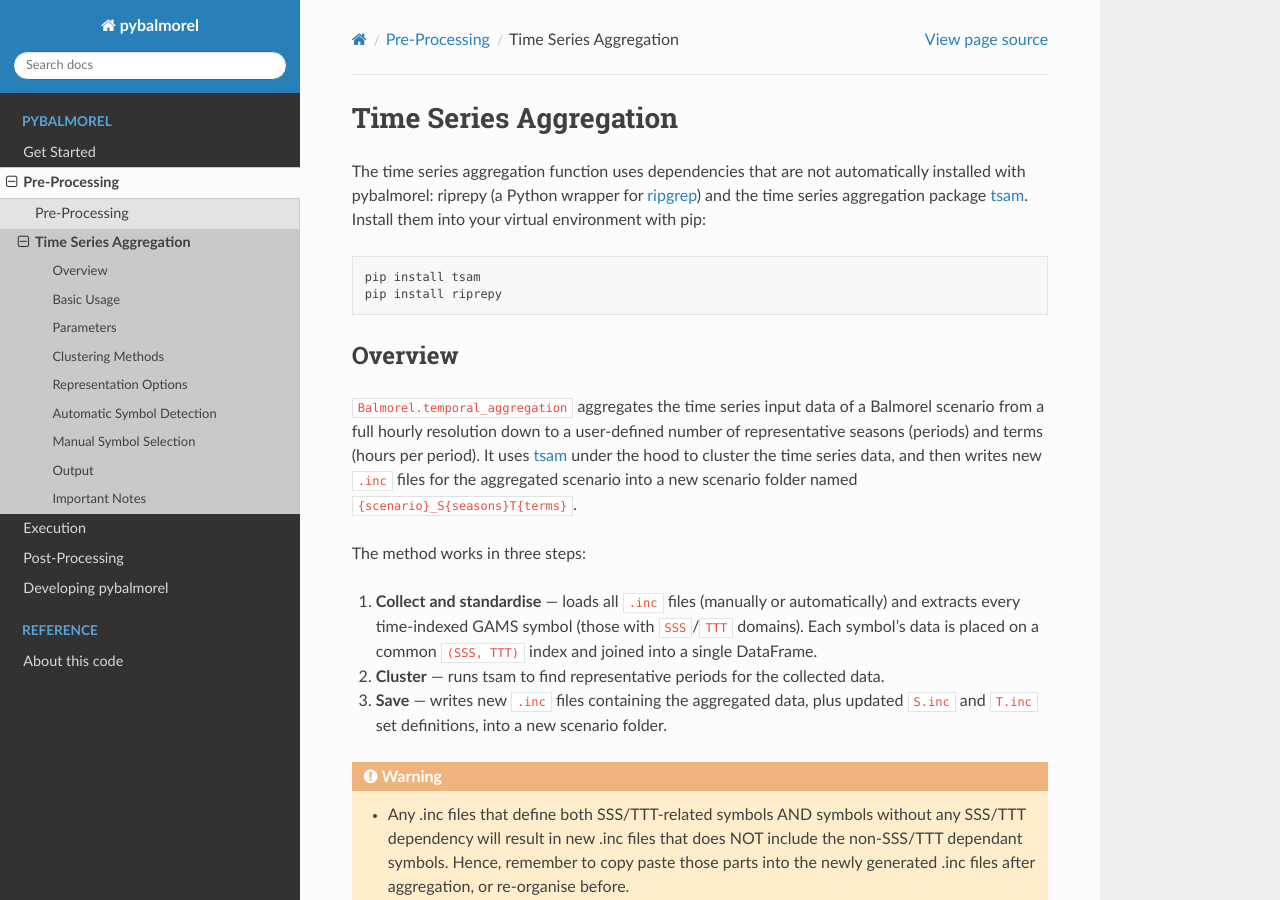
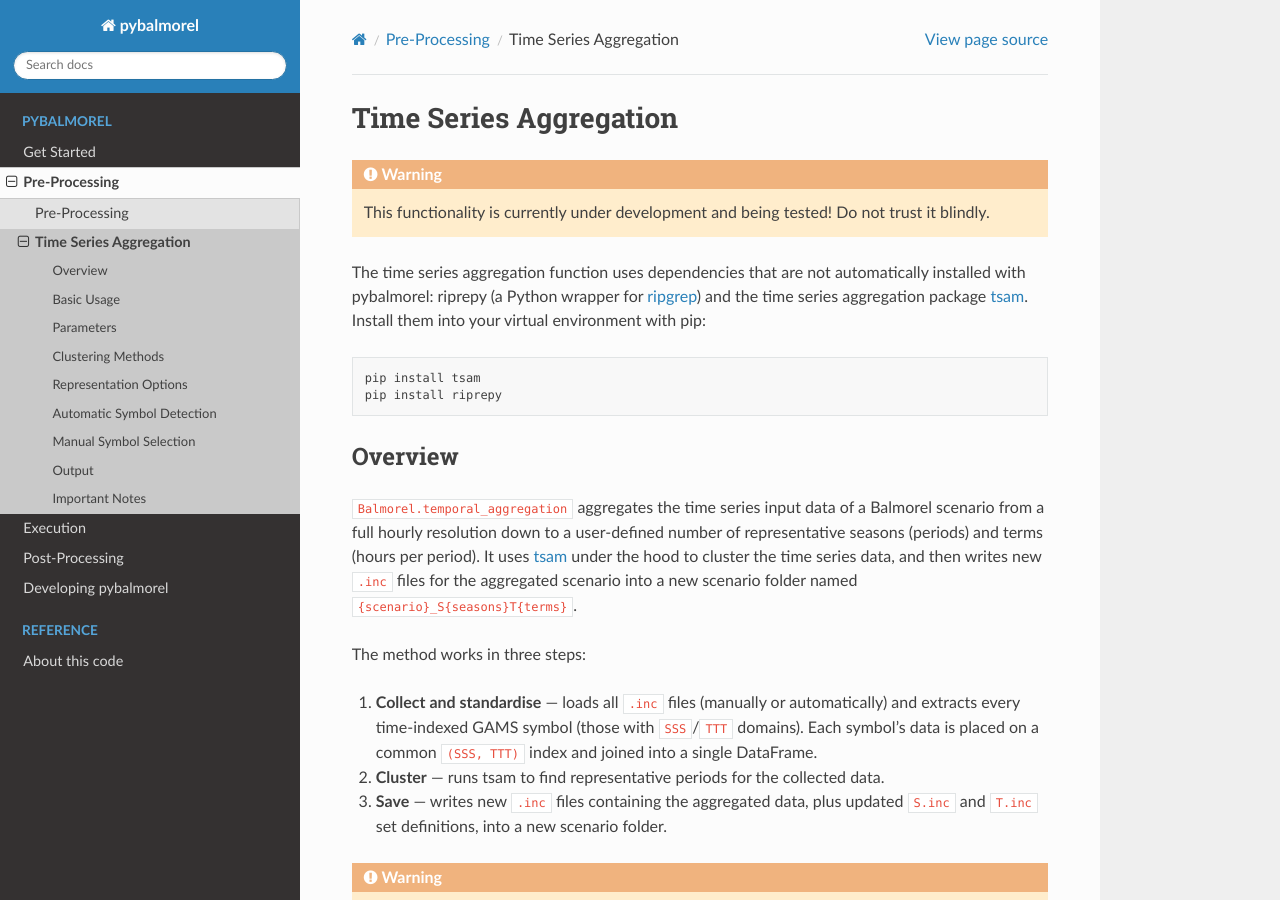
Before and after one commit to balmorelcommunity/pybalmorel, a Sphinx documentation site: the page built from docs/preprocessing/timeseriesagg.md, in a window 1280 px wide and 900 px high. Built offline with Sphinx 7.4.7 and the Read the Docs theme 3.1.0, drawn with Linux system fonts in a browser that asks for light colours.

Commit message:
Added warning

```diff
--- a/docs/preprocessing/timeseriesagg.md
+++ b/docs/preprocessing/timeseriesagg.md
@@ -1,4 +1,9 @@
 # Time Series Aggregation
+
+:::{warning}
+This functionality is currently under development and being tested!
+Do not trust it blindly.
+:::
 
 The time series aggregation function uses dependencies that are not automatically installed with pybalmorel: riprepy (a Python wrapper for [ripgrep](https://github.com/BurntSushi/ripgrep)) and the time series aggregation package [tsam](https://tsam.readthedocs.io/en/latest/). Install them into your virtual environment with pip:
 
```
Also changed, not shown: 1 other file.
